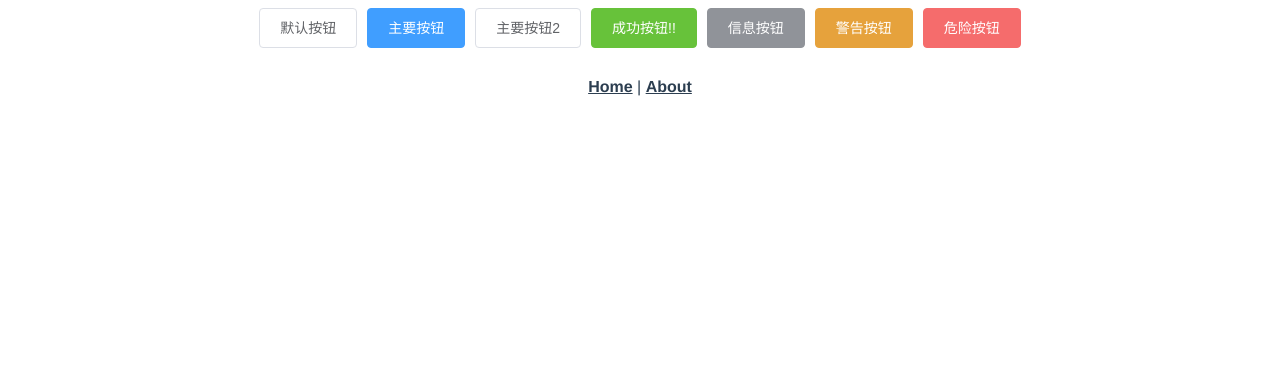
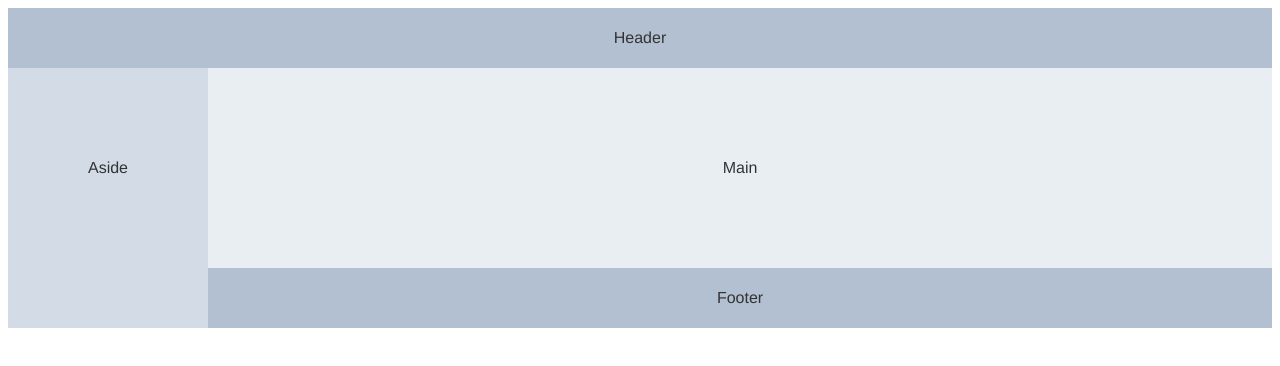
Before and after one commit to amliulibo/vue-elementui-demo3, a Vue app: page /#/home in a window 1280 px wide. Shown: the top 366 px of the page. Built offline with nearby package versions, Linux system fonts and the light colour scheme.

Commit message:
home login

```diff
--- a/src/App.vue
+++ b/src/App.vue
@@ -1,20 +1,6 @@
 <template>
   <div id="app">
 
-	  	<el-row>
-	  	  <el-button>默认按钮</el-button>
-	  	  <el-button type="primary">主要按钮</el-button>
-		  <el-button >主要按钮2</el-button>
-	  	  <el-button type="success">成功按钮!!</el-button>
-	  	  <el-button type="info">信息按钮</el-button>
-	  	  <el-button type="warning">警告按钮</el-button>
-	  	  <el-button type="danger">危险按钮</el-button>
-	  	</el-row>
-
-    <nav>
-      <router-link to="/">Home</router-link> |
-      <router-link to="/about">About</router-link>
-    </nav>
     <router-view/>
 
   </div>
--- a/src/router/index.js
+++ b/src/router/index.js
@@ -7,8 +7,7 @@ Vue.use(VueRouter)
 const routes = [
   {
     path: '/',
-    name: 'home',
-    component: HomeView
+    redirect:"/login"
   },
   {
     path: '/about',
@@ -17,6 +16,16 @@ const routes = [
     // this generates a separate chunk (about.[hash].js) for this route
     // which is lazy-loaded when the route is visited.
     component: () => import(/* webpackChunkName: "about" */ '../views/AboutView.vue')
+  },
+  {
+	  path:"/login",
+	  name:"login",
+	  component:()=>import("../views/login/index.vue")
+  },
+  {
+  	  path:"/home",
+  	  name:"home",
+  	  component:()=>import("../views/home/index.vue")
   }
 ]
 
--- /dev/null
+++ b/src/views/home/index.vue
@@ -0,0 +1,52 @@
+<template>
+	<div>
+		<el-container>
+		  <el-header>Header</el-header>
+		  <el-container>
+		    <el-aside width="200px">Aside</el-aside>
+		    <el-container>
+		      <el-main>Main</el-main>
+		      <el-footer>Footer</el-footer>
+		    </el-container>
+		  </el-container>
+		</el-container>
+	</div>
+</template>
+
+<script>
+</script>
+<style>
+  .el-header, .el-footer {
+    background-color: #B3C0D1;
+    color: #333;
+    text-align: center;
+    line-height: 60px;
+  }
+
+  .el-aside {
+    background-color: #D3DCE6;
+    color: #333;
+    text-align: center;
+    line-height: 200px;
+  }
+
+  .el-main {
+    background-color: #E9EEF3;
+    color: #333;
+    text-align: center;
+    line-height: 160px;
+  }
+
+  body > .el-container {
+    margin-bottom: 40px;
+  }
+
+  .el-container:nth-child(5) .el-aside,
+  .el-container:nth-child(6) .el-aside {
+    line-height: 260px;
+  }
+
+  .el-container:nth-child(7) .el-aside {
+    line-height: 320px;
+  }
+</style>
--- /dev/null
+++ b/src/views/login/index.vue
@@ -0,0 +1,42 @@
+<template>
+	<div class="login">
+		<el-form :model="ruleForm" status-icon :rules="rules" ref="ruleForm" label-width="100px" class="demo-ruleForm">
+
+			<el-form-item label="姓名" prop="name">
+			    <el-input v-model="ruleForm.name"></el-input>
+			</el-form-item>
+
+		  <el-form-item label="密码" prop="pass">
+		    <el-input type="password" v-model="ruleForm.pass" autocomplete="off"></el-input>
+		  </el-form-item>
+
+
+		</el-form>
+	</div>
+</template>
+
+<script>
+	export default{
+		data(){
+			return{
+				ruleForm:{
+					name:"",
+					pass:"",
+				},
+				rules:{
+					name: [
+					            { required: true, message: '请输入活动名称', trigger: 'blur' },
+					            { min: 3, max: 5, message: '长度在 3 到 5 个字符', trigger: 'blur' }
+					          ],
+					pass: [
+					            { required: true, message: '请输入密码', trigger: 'blur' },
+					            { min: 3, max: 5, message: '长度在 3 到 5 个字符', trigger: 'blur' }
+					          ],
+				}
+			}
+		}
+	}
+</script>
+
+<style>
+</style>
--- a/vue.config.js
+++ b/vue.config.js
@@ -1,6 +1,7 @@
 const { defineConfig } = require('@vue/cli-service')
 module.exports = defineConfig({
   transpileDependencies: true,
+  lintOnSave:false,
   devServer:{
 	  port:8087,
 	  host:"localhost",
```
Also changed, not shown: .eslintrc.js.
